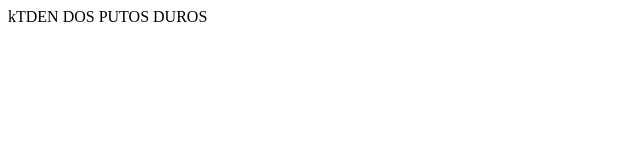
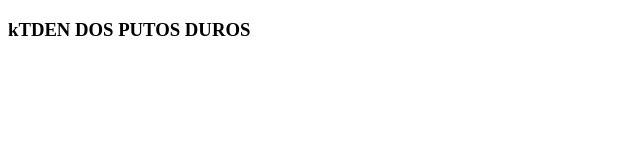
Before and after one commit to homerybart/cursoAngular, a plain HTML site: page Videos/src/app/header/index.html in a window 1280 px wide. Shown: the whole page, without its empty margins (0-640 px from the left). Drawn offline with Linux system fonts and the light colour scheme.

Commit message:
Primer cambio

```diff
--- a/Videos/src/app/header/index.html
+++ b/Videos/src/app/header/index.html
@@ -7,6 +7,6 @@
     <title>Pruebas con angular CLI</title>
 </head>
 <body>
-    kTDEN DOS PUTOS DUROS
+    <h3>kTDEN DOS PUTOS DUROS</h3>
 </body>
 </html>
```
